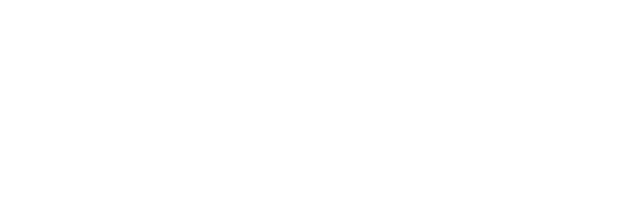
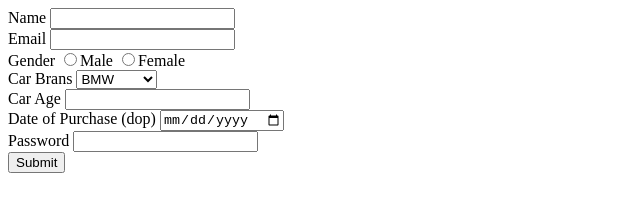
Before and after one commit to acciojob/car-insurance-form-R0ahulkd, a website: page main.html in a window 1280 px wide. Shown: the whole page, without its empty margins (0-640 px from the left). Drawn offline with Linux system fonts and the light colour scheme.

Commit message:
created a submission

```diff
--- a/main.html
+++ b/main.html
@@ -8,6 +8,35 @@
 
 <body>
 	<!-- the entire body must be written by student -->
+	<form>
+		<label for="name">Name</label>
+		<input type="text" id="name" required>
+		<br>
+		<label for="email">Email</label>
+		<input type="email" id="email" required>
+		<br>
+		<label for="gender">Gender</label>
+		<input type="radio" name="gender" value="Male">Male
+		<input type="radio" name="gender" value="Female">Female
+		<br>
+		<label for="cars">Car Brans</label>
+		<select>
+			<option value="BMW">BMW</option>
+			<option value="Audi">Audi</option>
+			<option value="Mercedez">Mercedez</option>
+		</select>
+		<br>
+		<label for="carage">Car Age</label>
+		<input type="number" id="carage" required>
+		<br>
+		<label for="dop">Date of Purchase (dop)</label>
+		<input type="date" id="dop" required>
+		<br>
+		<label for="password">Password</label>
+		<input type="password" id="password" required>
+		<br>
+		<button type="submit" value="Submit">Submit
+	</form>
     <script type="text/javascript" src="./script.js">
 </script>
 
```
